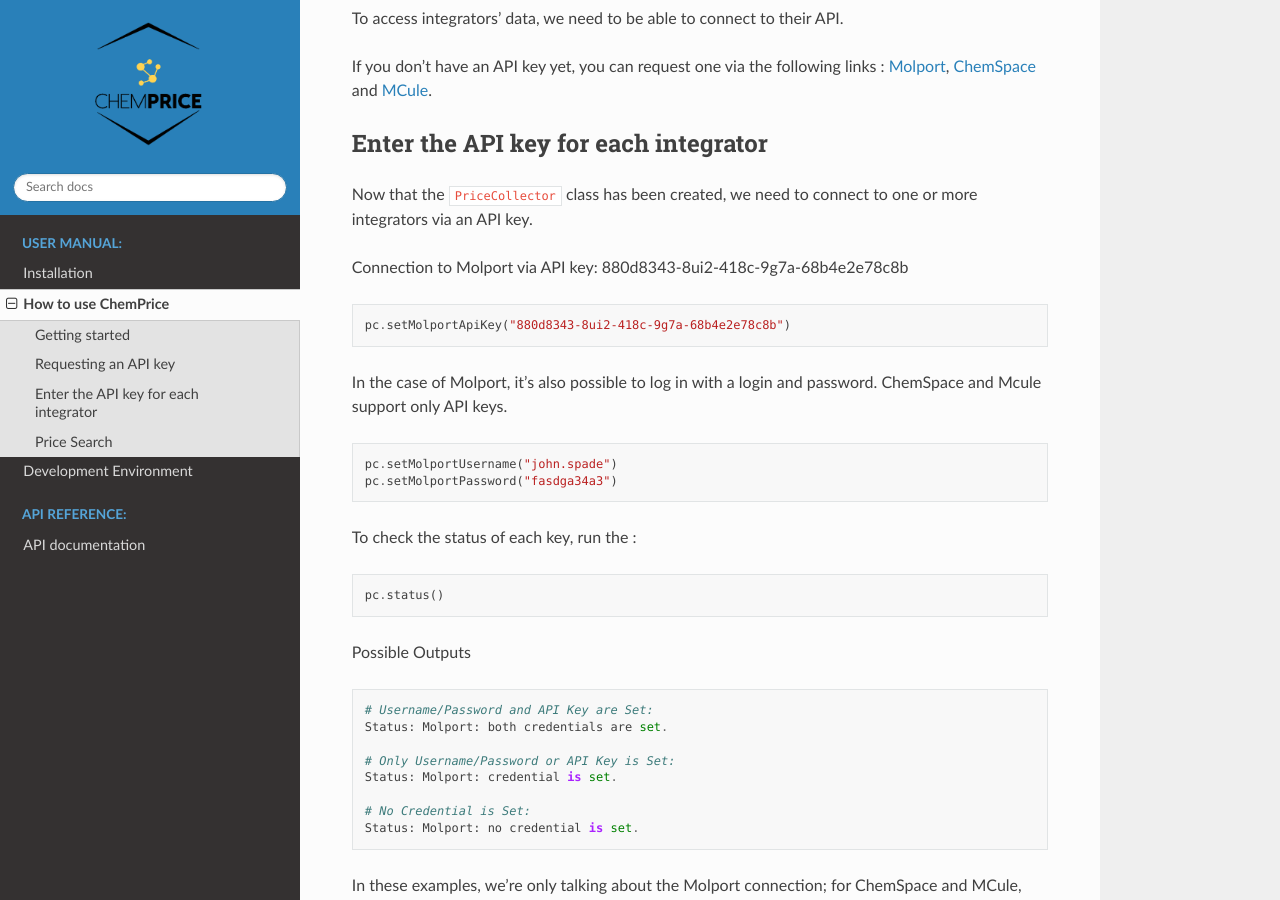
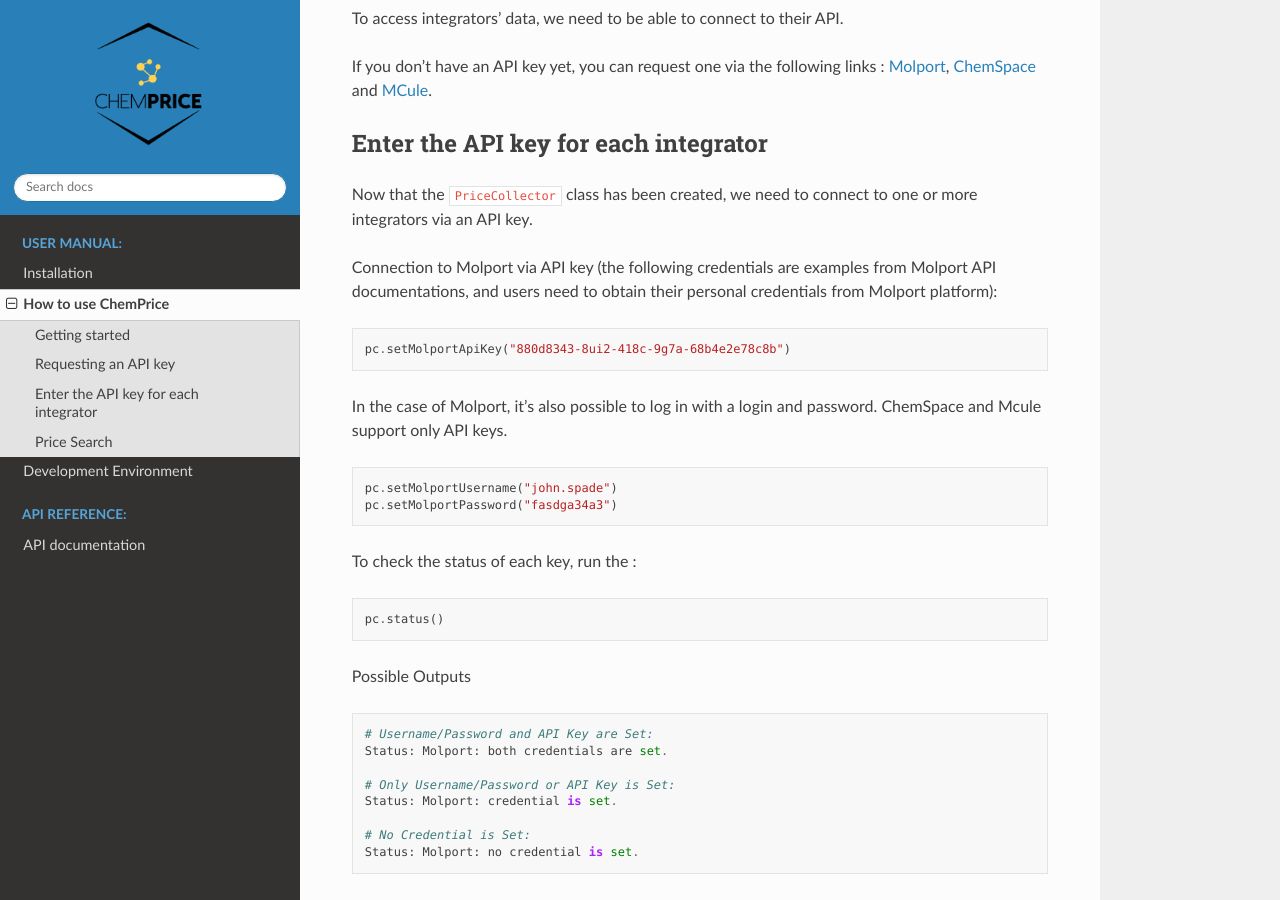
Before and after one commit to bsaliou/ChemPrice, a Sphinx documentation site: the page built from docs/source/user_manual/getting_started.rst, in a window 1280 px wide and 900 px high, scrolled down 648 px. Built offline with Sphinx 7.4.7 and the Read the Docs theme 2.0.0, drawn with Linux system fonts in a browser that asks for light colours.

Commit message:
Update getting_started.rst

```diff
--- a/docs/source/user_manual/getting_started.rst
+++ b/docs/source/user_manual/getting_started.rst
@@ -36,7 +36,7 @@
 Now that the ``PriceCollector`` class has been created, we need to connect to one
 or more integrators via an API key.
 
-Connection to Molport via API key: 880d8343-8ui2-418c-9g7a-68b4e2e78c8b
+Connection to Molport via API key (the following credentials are examples from Molport API documentations, and users need to obtain their personal credentials from Molport platform):
 
 .. code:: python3
 
```
